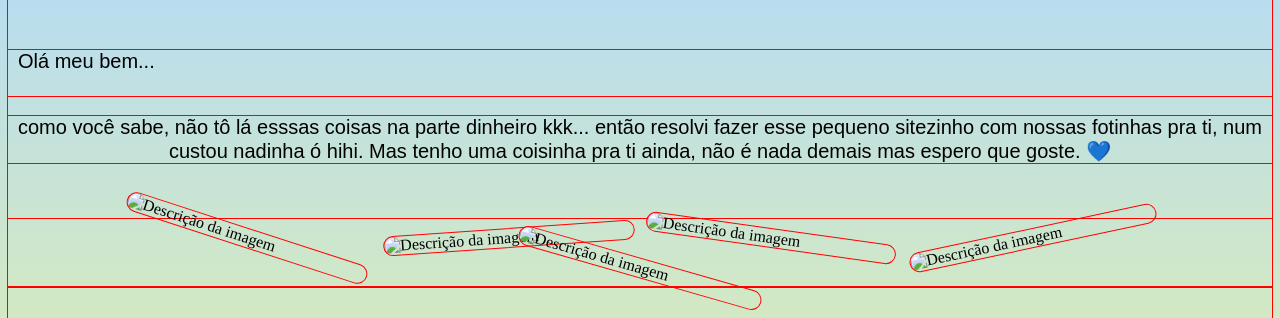
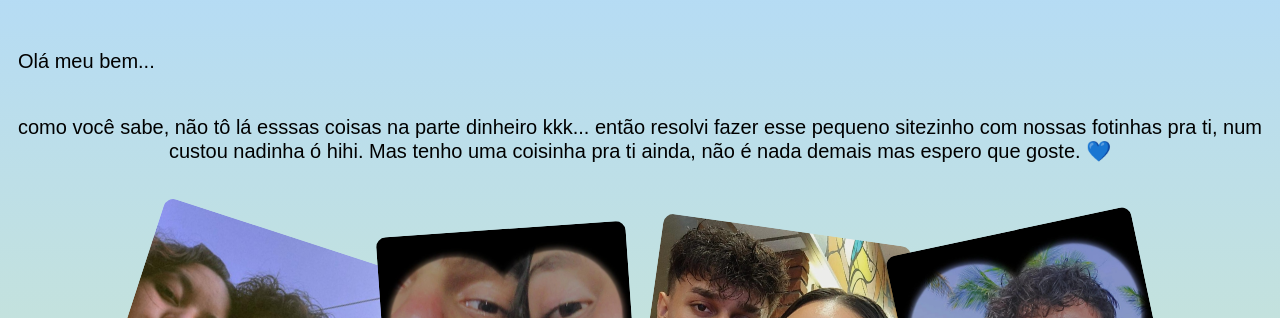
Before and after one commit to JoaoDantas06/Dia-dos-Namorados, a plain HTML site: page index.html in a window 1280 px wide. Shown: the part 87-405 px from the top of the page. Drawn offline with Linux system fonts and the light colour scheme.

Commit message:
Add files via upload

```diff
--- a/index.html
+++ b/index.html
@@ -19,11 +19,11 @@
         </div>
         <br><br>
         <div class="fotos">
-            <img src="fotos/imagem.jpg" alt="Descrição da imagem" id="foto-1">
-            <img src="fotos/imagem.jpg" alt="Descrição da imagem" id="foto-2">
-            <img src="fotos/imagem.jpg" alt="Descrição da imagem" id="foto-3">
-            <img src="fotos/imagem.jpg" alt="Descrição da imagem" id="foto-4">
-            <img src="fotos/imagem.jpg" alt="Descrição da imagem" id="foto-5">
+            <img src="fotos/imagem-1.jpg" alt="Descrição da imagem" id="foto-1">
+            <img src="fotos/imagem-2.jpg" alt="Descrição da imagem" id="foto-2">
+            <img src="fotos/imagem-3.jpg" alt="Descrição da imagem" id="foto-3">
+            <img src="fotos/imagem-4.jpg" alt="Descrição da imagem" id="foto-4">
+            <img src="fotos/imagem-5.jpg" alt="Descrição da imagem" id="foto-5">
         </div>
     </main>
     <footer>
--- a/style.css
+++ b/style.css
@@ -1,7 +1,3 @@
-* {
-    outline: 1px solid red;
-}
-
 html {
    overflow-x: hidden;
     max-width: 100%;
```
Also changed, not shown: fotos/imagem-1.jpg (added), fotos/imagem-2.jpg (added), fotos/imagem-3.jpg (added), fotos/imagem-4.jpg (added), fotos/imagem-5.jpg (added).
